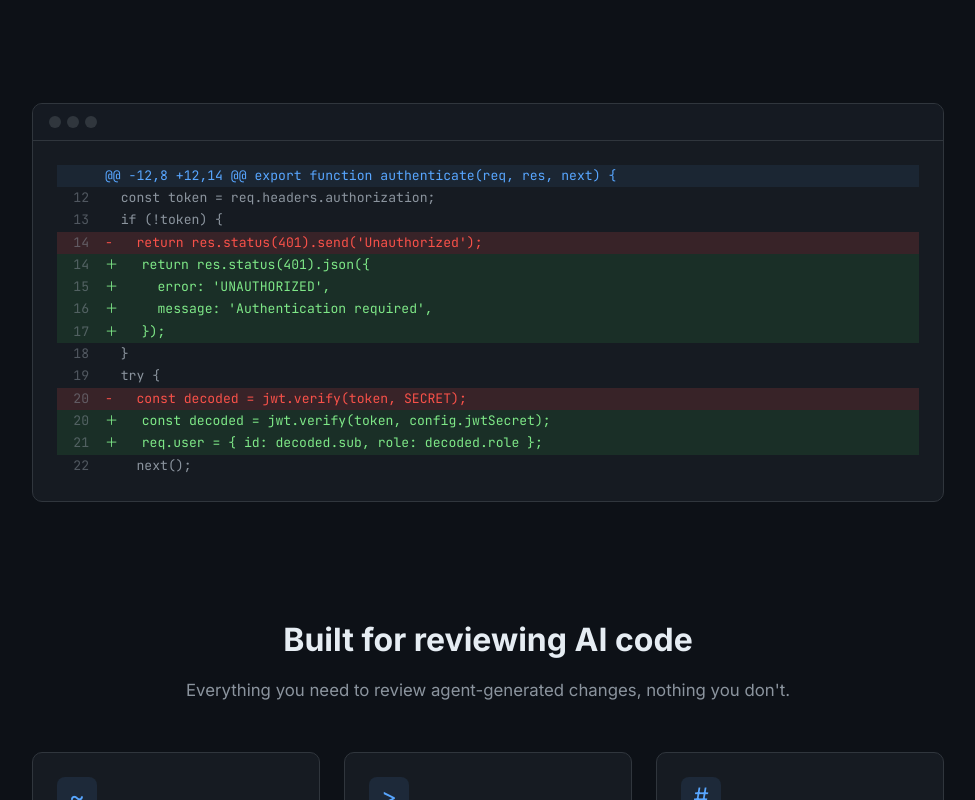
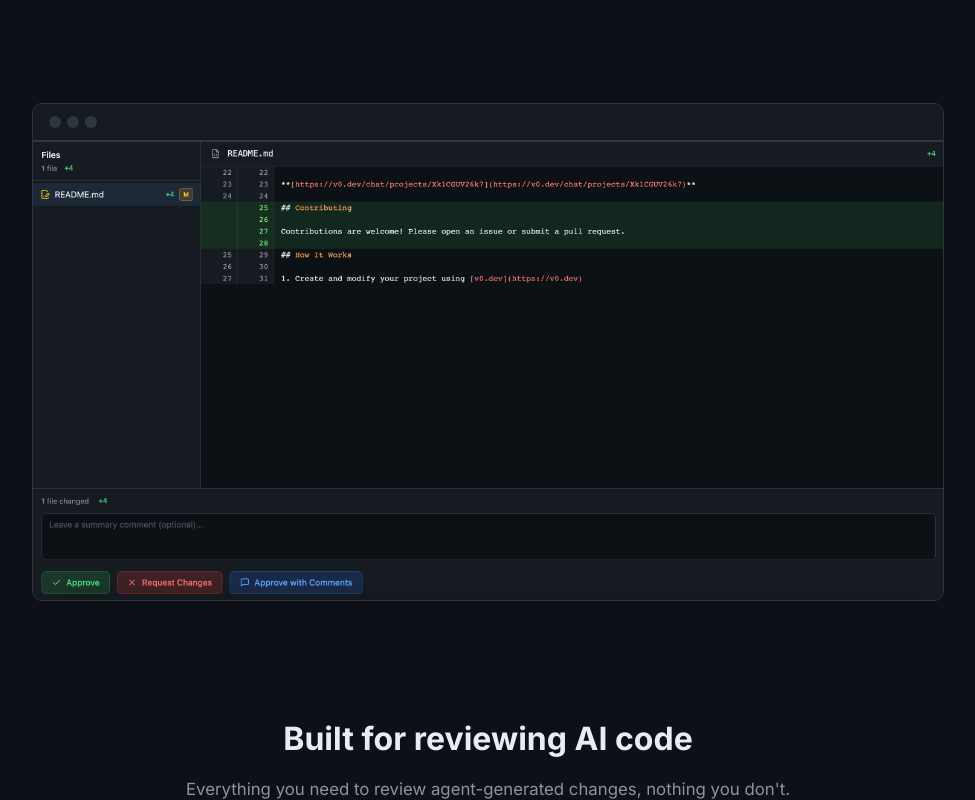
Before and after one commit to CodeJonesW/diff-prism-landing, a React (Vite) app: page / in a window 1280 px wide. Shown: the part 572-1372 px from the top of the page, without its empty margins (152-1127 px from the left). Built offline with nearby package versions, Linux system fonts and the light colour scheme.

Commit message:
ui image

```diff
--- a/src/App.css
+++ b/src/App.css
@@ -238,45 +238,10 @@
   background: var(--border);
 }
 
-.demo-content {
-  padding: 1.5rem;
-  font-family: "JetBrains Mono", monospace;
-  font-size: 0.82rem;
-  line-height: 1.7;
-  overflow-x: auto;
-}
-
-.demo-content .line {
-  display: flex;
-  white-space: pre;
-}
-
-.demo-content .gutter {
-  width: 3rem;
-  text-align: right;
-  padding-right: 1rem;
-  color: var(--text-secondary);
-  user-select: none;
-  opacity: 0.5;
-}
-
-.demo-content .add {
-  background: rgba(46, 160, 67, 0.15);
-  color: var(--green-text);
-}
-
-.demo-content .del {
-  background: rgba(248, 81, 73, 0.15);
-  color: var(--red-text);
-}
-
-.demo-content .hunk {
-  background: rgba(88, 166, 255, 0.08);
-  color: var(--accent);
-}
-
-.demo-content .ctx {
-  color: var(--text-secondary);
+.demo-screenshot {
+  display: block;
+  width: 100%;
+  height: auto;
 }
 
 /* ── Features ── */
--- a/src/App.tsx
+++ b/src/App.tsx
@@ -124,64 +124,11 @@ function DemoWindow() {
             <div className="demo-dot" />
             <div className="demo-dot" />
           </div>
-          <div className="demo-content">
-            <div className="line hunk">
-              <span className="gutter"></span>
-              <span>@@ -12,8 +12,14 @@ export function authenticate(req, res, next) {"{"}</span>
-            </div>
-            <div className="line ctx">
-              <span className="gutter">12</span>
-              <span>{"  const token = req.headers.authorization;"}</span>
-            </div>
-            <div className="line ctx">
-              <span className="gutter">13</span>
-              <span>{"  if (!token) {"}</span>
-            </div>
-            <div className="line del">
-              <span className="gutter">14</span>
-              <span>{"−   return res.status(401).send('Unauthorized');"}</span>
-            </div>
-            <div className="line add">
-              <span className="gutter">14</span>
-              <span>{"＋   return res.status(401).json({"}</span>
-            </div>
-            <div className="line add">
-              <span className="gutter">15</span>
-              <span>{"＋     error: 'UNAUTHORIZED',"}</span>
-            </div>
-            <div className="line add">
-              <span className="gutter">16</span>
-              <span>{"＋     message: 'Authentication required',"}</span>
-            </div>
-            <div className="line add">
-              <span className="gutter">17</span>
-              <span>{"＋   });"}</span>
-            </div>
-            <div className="line ctx">
-              <span className="gutter">18</span>
-              <span>{"  }"}</span>
-            </div>
-            <div className="line ctx">
-              <span className="gutter">19</span>
-              <span>{"  try {"}</span>
-            </div>
-            <div className="line del">
-              <span className="gutter">20</span>
-              <span>{"−   const decoded = jwt.verify(token, SECRET);"}</span>
-            </div>
-            <div className="line add">
-              <span className="gutter">20</span>
-              <span>{"＋   const decoded = jwt.verify(token, config.jwtSecret);"}</span>
-            </div>
-            <div className="line add">
-              <span className="gutter">21</span>
-              <span>{"＋   req.user = { id: decoded.sub, role: decoded.role };"}</span>
-            </div>
-            <div className="line ctx">
-              <span className="gutter">22</span>
-              <span>{"    next();"}</span>
-            </div>
-          </div>
+          <img
+            src="/diffprism-ss.png"
+            alt="DiffPrism review UI showing a diff with file sidebar, syntax-highlighted changes, and approve/reject buttons"
+            className="demo-screenshot"
+          />
         </div>
       </div>
     </section>
```
Also changed, not shown: public/diffprism-ss.png (added).
